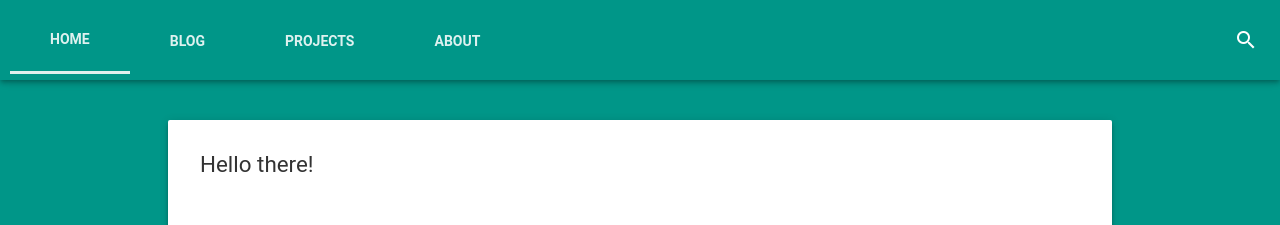
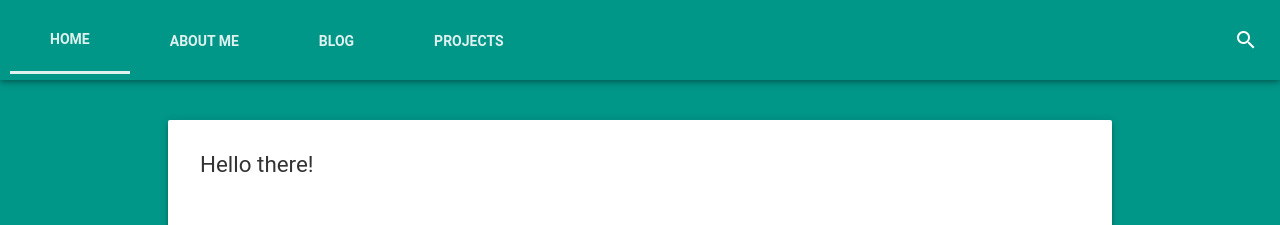
Before and after one commit to samriddhabasu/samriddhabasu.github.io, a Jekyll site: the page built from index.html, in a window 1280 px wide. Shown: the top 225 px of the page. Built offline with Jekyll 4.4.1, drawn with Linux system fonts in a browser that asks for light colours; nearby versions of some CDN libraries; comment, search, counter and statistics services are not loaded.

Commit message:
Update nav

```diff
--- a/_includes/nav.html
+++ b/_includes/nav.html
@@ -47,6 +47,11 @@
 						<b>Home</b>
 					</button>
 				</a>
+				<a href="/about/" class="mdl-navigation__link" id="aboutButton">
+					<button class="mdl-button mdl-js-button mdl-js-ripple-effect mdl-color-text--white" style="height: 64px;">
+						<b>About Me</b>
+					</button>
+				</a>
 				<a href="/blog/" class="mdl-navigation__link" id="blogButton">
 					<button class="mdl-button mdl-js-button mdl-js-ripple-effect mdl-color-text--white" style="height: 64px;">
 						<b>Blog</b>
@@ -55,11 +60,6 @@
 				<a href="/projects/" class="mdl-navigation__link" id="projectsButton">
 					<button class="mdl-button mdl-js-button mdl-js-ripple-effect mdl-color-text--white" style="height: 64px;">
 						<b>Projects</b>
-					</button>
-				</a>
-				<a href="/about/" class="mdl-navigation__link" id="aboutButton">
-					<button class="mdl-button mdl-js-button mdl-js-ripple-effect mdl-color-text--white" style="height: 64px;">
-						<b>About</b>
 					</button>
 				</a>
 			</nav>
```
